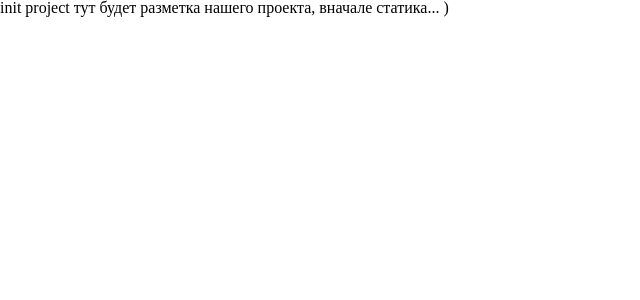
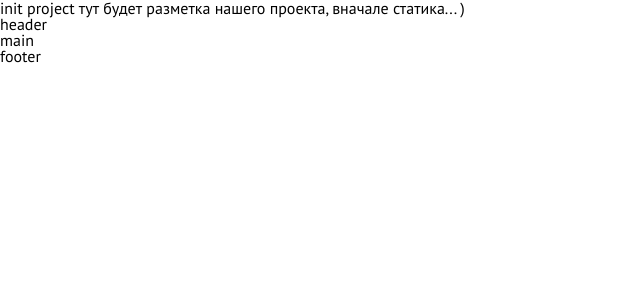
Before and after one commit to Domovikx/angular-nabludenie-by, an Angular app: page / in a window 1280 px wide. Shown: the top 300 px of the page, without its empty margins (0-640 px from the left). Built offline with nearby package versions, Linux system fonts and the light colour scheme.

Commit message:
feat: change port 4100

```diff
--- a/package.json
+++ b/package.json
@@ -3,7 +3,7 @@
   "version": "0.0.0",
   "scripts": {
     "ng": "ng",
-    "start": "ng serve",
+    "start": "ng serve --port 4100",
     "build": "ng build",
     "test": "ng test",
     "lint": "ng lint",
--- a/src/app/app.component.html
+++ b/src/app/app.component.html
@@ -1,6 +1,9 @@
 <ng-container>
-  init project
-  тут будет разметка нашего проекта, вначале статика... )
+  init project тут будет разметка нашего проекта, вначале статика... )
 </ng-container>
 
 <router-outlet></router-outlet>
+
+<header>header</header>
+<main>main</main>
+<footer>footer</footer>
--- a/src/app/core/scss/_fonts.scss
+++ b/src/app/core/scss/_fonts.scss
@@ -1,8 +1,7 @@
 @import url('https://fonts.googleapis.com/css?family=PT+Sans&display=swap');
+@import url('https://fonts.googleapis.com/css?family=Oswald&display=swap');
+@import url('https://fonts.googleapis.com/css?family=Gudea&display=swap');
+
 $font_family__pt_sans: 'PT Sans', 'sans-serif';
-
-@import url('https://fonts.googleapis.com/css?family=Oswald&display=swap');
 $font_family__oswald: 'Oswald', 'Arial', 'sans-serif';
-
-@import url('https://fonts.googleapis.com/css?family=Gudea&display=swap');
 $font_family__gudea: 'Gudea', 'Arial', 'sans-serif';
--- a/src/index.html
+++ b/src/index.html
@@ -8,6 +8,7 @@
     <link rel="icon" type="image/x-icon" href="favicon.ico" />
   </head>
   <body>
+    <noscript><h1>Ваш браузер не поддерживает скрипты!</h1></noscript>
     <app-root></app-root>
   </body>
 </html>
--- a/src/styles.scss
+++ b/src/styles.scss
@@ -1 +1,10 @@
-@import "app/core/scss/rest";
+@import 'app/core/scss/rest';
+@import 'app/core/scss/fonts';
+
+body {
+  font-family: $font_family__pt_sans;
+}
+
+h2 {
+  font-family: font_family__oswald;
+}
```
Also changed, not shown: 1 other file (tests, documents, lock files or other folders).
